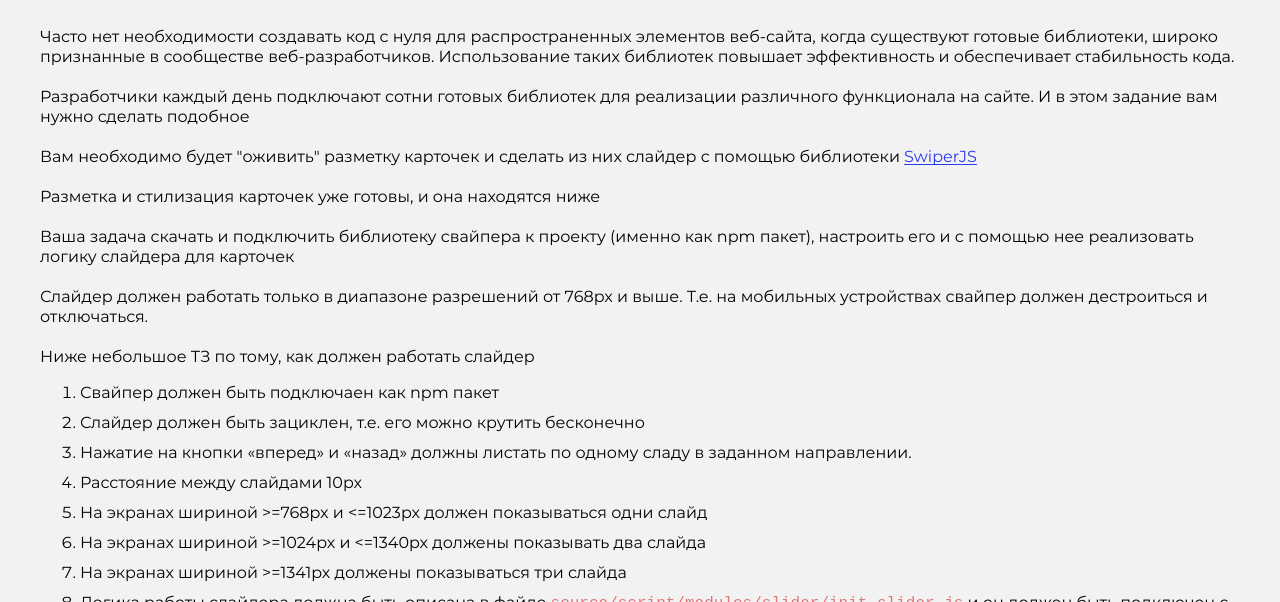
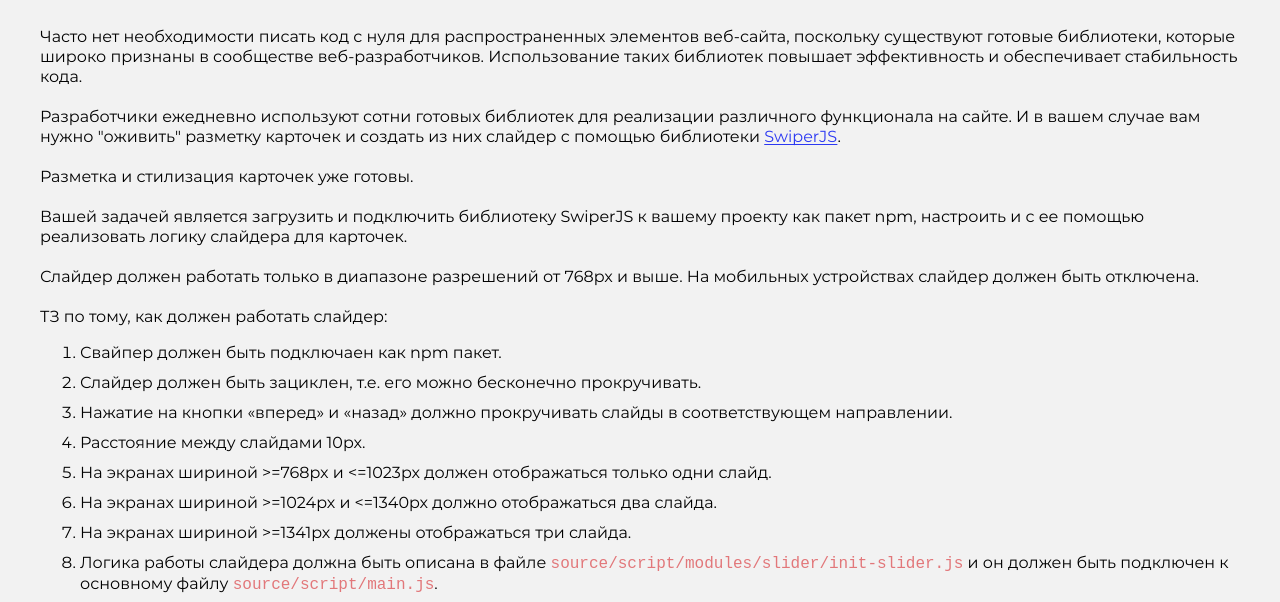
Before and after one commit to skripaleva/skillbox-js-test, a website built with Vite: page library.html in a window 1280 px wide. Shown: the part 173-775 px from the top of the page. Built offline with nearby package versions, Linux system fonts and the light colour scheme.

Commit message:
fix: вносит правки в описание к работе

```diff
--- a/library.html
+++ b/library.html
@@ -52,25 +52,25 @@
       <div class="container">
         <h1 class="page-content__title">Слайдер!</h1>
         <div class="page-content__text-block">
-          <p>Часто нет необходимости создавать код с нуля для распространенных элементов веб-сайта, когда существуют готовые библиотеки, широко признанные в сообществе веб-разработчиков. Использование таких библиотек повышает эффективность и обеспечивает стабильность кода.</p>
-          <p>Разработчики каждый день подключают сотни готовых библиотек для реализации различного функционала на сайте. И в этом задание вам нужно сделать подобное</p>
-          <p>Вам необходимо будет "оживить" разметку карточек и сделать из них слайдер с помощью библиотеки <a
-                  href="https://swiperjs.com/" target="_blank">SwiperJS</a></p>
-          <p>Разметка и стилизация карточек уже готовы, и она находятся ниже</p>
-          <p>Ваша задача скачать и подключить библиотеку свайпера к проекту (именно как npm пакет), настроить его и с помощью нее реализовать логику слайдера для карточек</p>
-          <p>Слайдер должен работать только в диапазоне разрешений от 768px и выше. Т.е. на мобильных устройствах свайпер должен дестроиться и отключаться.</p>
-          <p>Ниже небольшое ТЗ по тому, как должен работать слайдер</p>
+          <p>Часто нет необходимости писать код с нуля для распространенных элементов веб-сайта, поскольку существуют готовые библиотеки, которые широко признаны в сообществе веб-разработчиков. Использование таких библиотек повышает эффективность и обеспечивает стабильность кода.</p>
+          <p>Разработчики ежедневно используют сотни готовых библиотек для реализации различного функционала на сайте. И в вашем случае вам нужно "оживить" разметку карточек и создать из них слайдер с помощью библиотеки <a
+            href="https://swiperjs.com/" target="_blank">SwiperJS</a>.</p>
+          <p>Разметка и стилизация карточек уже готовы.</p>
+          <p>Вашей задачей является загрузить и подключить библиотеку SwiperJS к вашему проекту как пакет npm, настроить и с ее помощью реализовать логику слайдера для карточек.</p>
+          <p>Слайдер должен работать только в диапазоне разрешений от 768px и выше. На мобильных устройствах слайдер должен быть отключена.</p>
+          <!-- на склько принципиально указывать здесь, что библиотека должна быть Дестроена ? -->
+          <p>ТЗ по тому, как должен работать слайдер:</p>
           <ol>
-            <li>Свайпер должен быть подключаен как npm пакет</li>
-            <li>Слайдер должен быть зациклен, т.е. его можно крутить бесконечно</li>
-            <li>Нажатие на&nbsp;кнопки &laquo;вперед&raquo; и&nbsp;&laquo;назад&raquo; должны листать по&nbsp;одному сладу в&nbsp;заданном направлении.</li>
-            <li>Расстояние между слайдами 10px</li>
-            <li>На&nbsp;экранах шириной &gt;=768px и &lt;=1023px должен показываться одни слайд</li>
-            <li>На&nbsp;экранах шириной &gt;=1024px и &lt;=1340px должены показывать два слайда</li>
-            <li>На&nbsp;экранах шириной &gt;=1341px должены показываться три слайда</li>
-            <li>Логика работы слайдера должна быть описана в файле <code>source/script/modules/slider/init-slider.js</code> и он должен быть подключен с основному файлу <code>source/script/main.js</code></li>
+            <li>Свайпер должен быть подключаен как npm пакет.</li>
+            <li>Слайдер должен быть зациклен, т.е. его можно бесконечно прокручивать.</li>
+            <li>Нажатие на&nbsp;кнопки &laquo;вперед&raquo; и&nbsp;&laquo;назад&raquo; должно прокручивать слайды в&nbsp;соответствующем направлении.</li>
+            <li>Расстояние между слайдами 10px.</li>
+            <li>На&nbsp;экранах шириной &gt;=768px и &lt;=1023px должен отображаться только одни слайд.</li>
+            <li>На&nbsp;экранах шириной &gt;=1024px и &lt;=1340px должно отображаться два слайда.</li>
+            <li>На&nbsp;экранах шириной &gt;=1341px должены отображаться три слайда.</li>
+            <li>Логика работы слайдера должна быть описана в файле <code>source/script/modules/slider/init-slider.js</code> и он должен быть подключен к основному файлу <code>source/script/main.js</code>.</li>
             <li>Слайдер должен корректно работать на&nbsp;любом разрешении, кроме &lt;768px. Элементы не&nbsp;должны выпадать, слайдер не&nbsp;должен ломаться от&nbsp;ресайза и&nbsp;т.д.</li>
-            <li>Функционал и&nbsp;внешний вид слайдера соответствует видео презентации</li>
+            <li>Функционал и&nbsp;внешний вид слайдера соответствует видео презентации.</li>
           </ol>
           <video src="source/assets/video/video-swiper.mp4" controls></video>
         </div>
```
